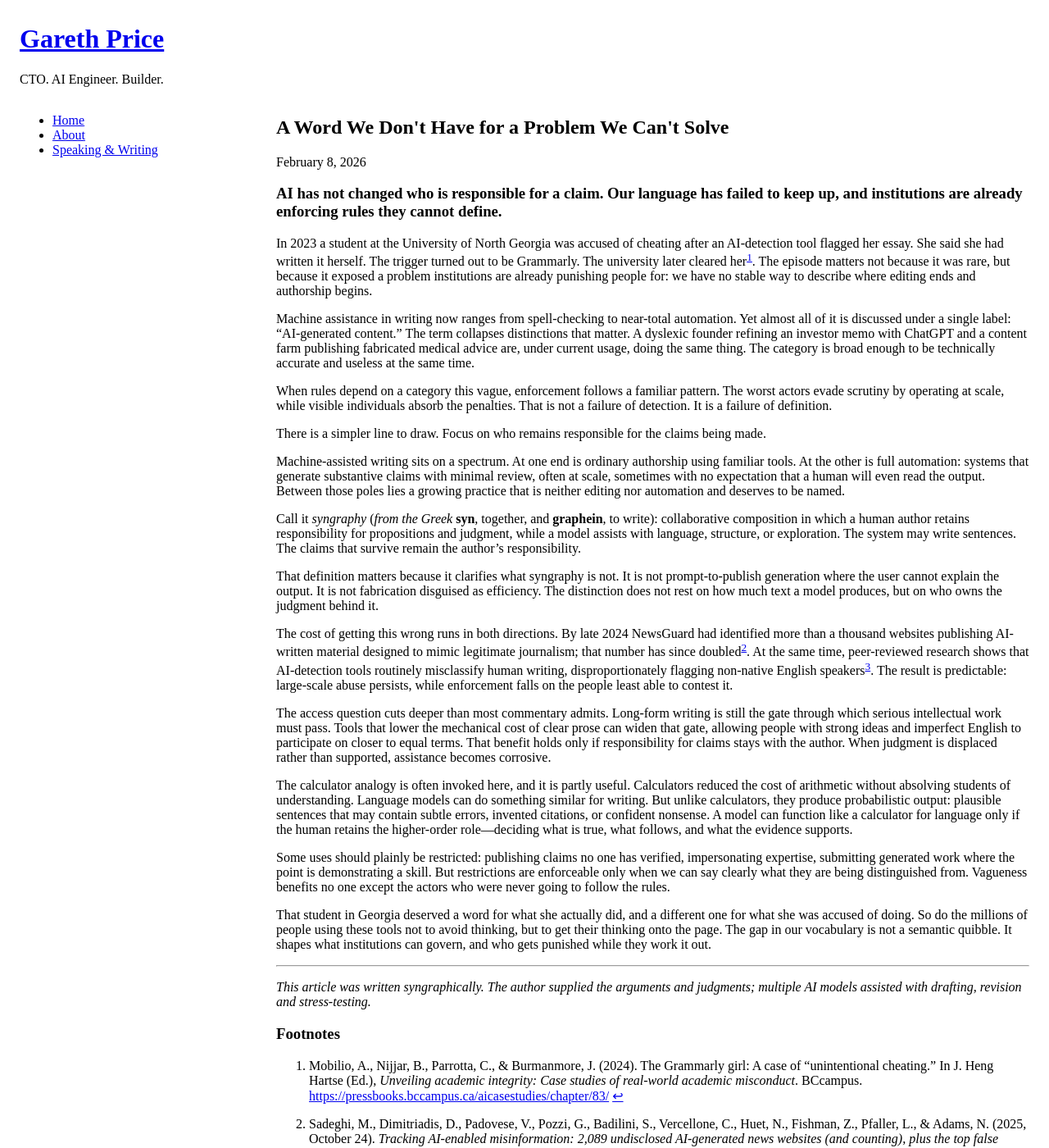
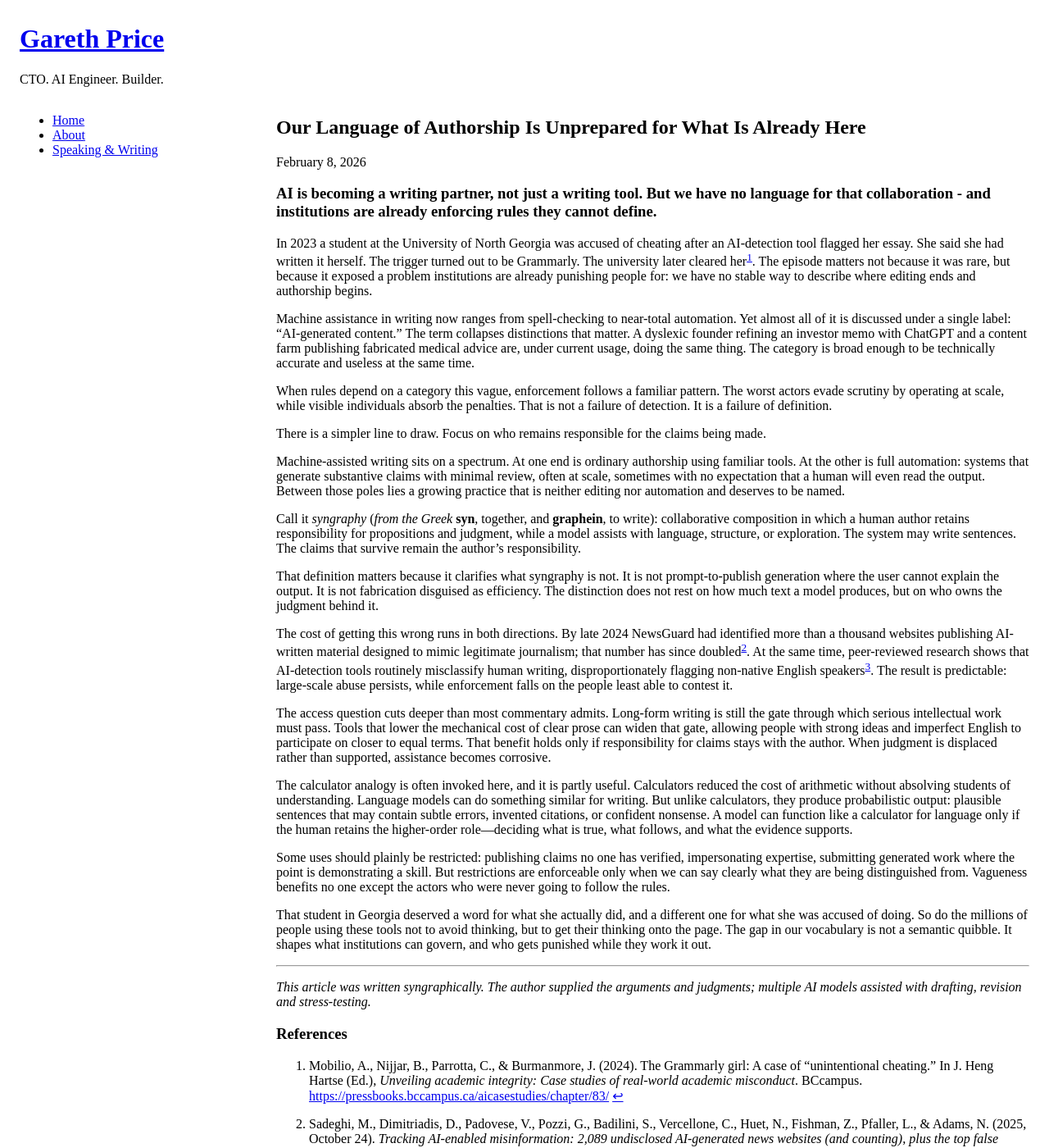
Before and after one commit to garethsprice/blog, a Jekyll site: the page built from _posts/2026-02-08-language-of-authorship.md, in a window 1280 px wide and 1400 px high. Shown: the whole window at 82% size. Built offline with Jekyll 4.4.1, drawn with Linux system fonts in a browser that asks for light colours.

Commit message:
Revise title and standfirst to improve clarity

```diff
--- a/_posts/2026-02-08-word-we-dont-have-problem-we-cant-solve.md
+++ b/_posts/2026-02-08-language-of-authorship.md
@@ -1,10 +1,11 @@
 ---
 layout: post
-title: "A Word We Don't Have for a Problem We Can't Solve"
-date: 2026-02-08
+title: "Our Language of Authorship Is Unprepared for What Is Already Here"
+created_date: 2026-02-08
+updated_date: 2026-02-09
 ---
 
-### AI has not changed who is responsible for a claim. Our language has failed to keep up, and institutions are already enforcing rules they cannot define.
+### AI is becoming a writing partner, not just a writing tool. But we have no language for that collaboration - and institutions are already enforcing rules they cannot define.
 
 <!--more-->
 
@@ -38,7 +39,7 @@ That student in Georgia deserved a word for what she actually did, and a differe
 
 _This article was written syngraphically. The author supplied the arguments and judgments; multiple AI models assisted with drafting, revision and stress-testing._
 
-### Footnotes
+### References
 
 [^1]: Mobilio, A., Nijjar, B., Parrotta, C., & Burmanmore, J. (2024). The Grammarly girl: A case of "unintentional cheating." In J. Heng Hartse (Ed.), _Unveiling academic integrity: Case studies of real-world academic misconduct_. BCcampus. [https://pressbooks.bccampus.ca/aicasestudies/chapter/83/](https://pressbooks.bccampus.ca/aicasestudies/chapter/83/)
 
```
